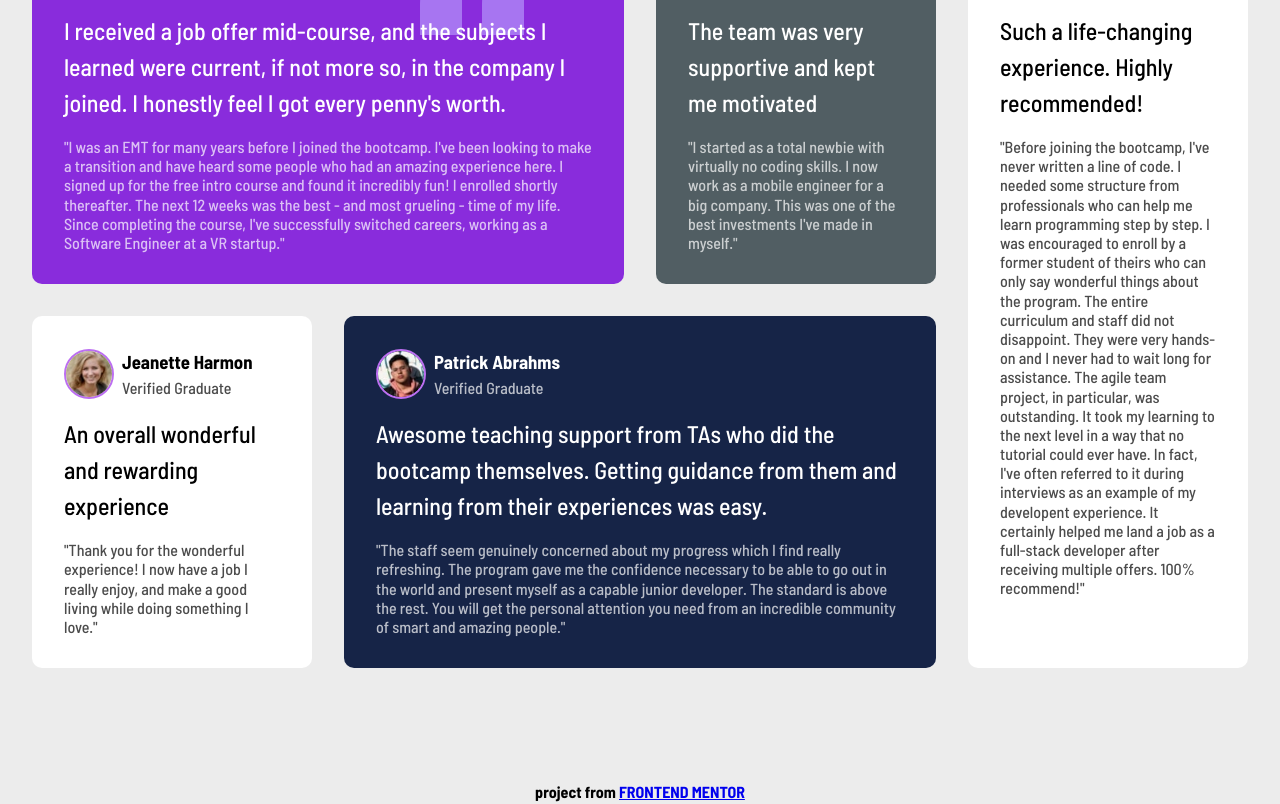
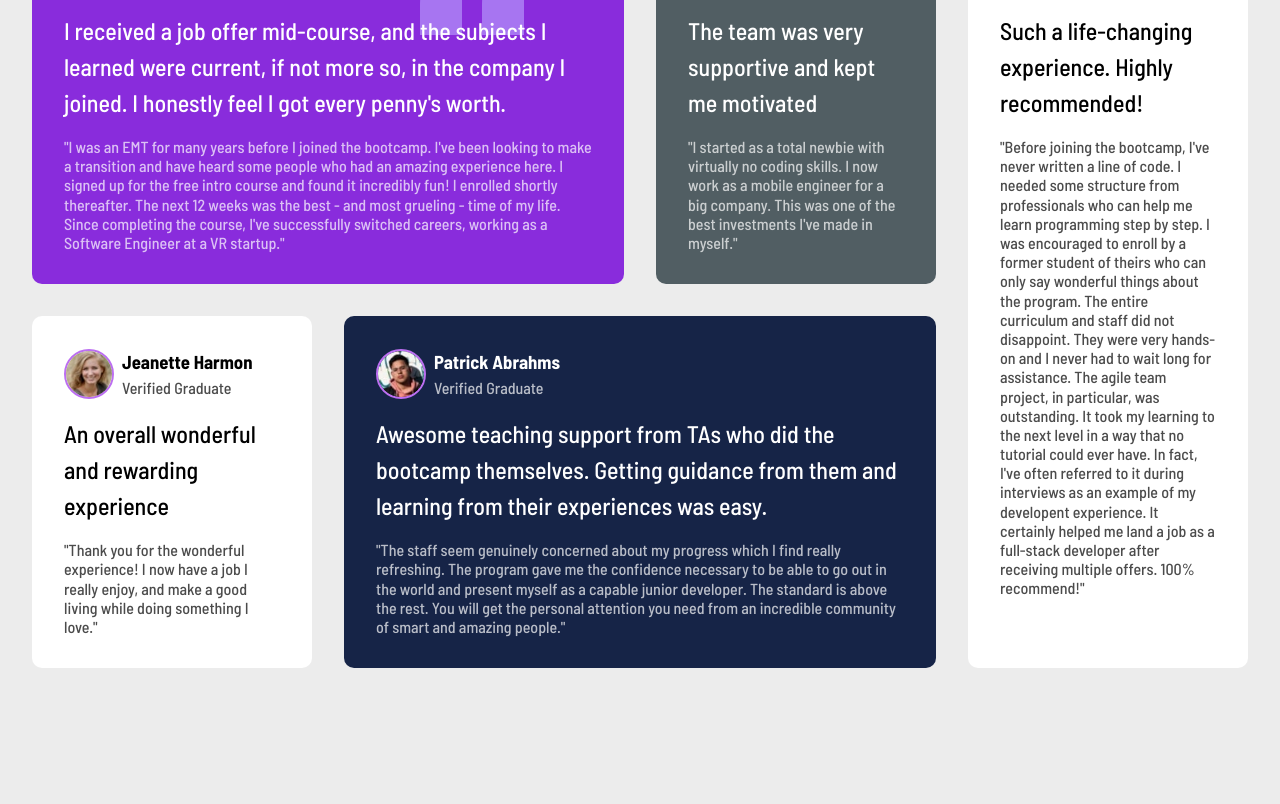
Before and after one commit to soroushmdn/Testimonials-grid-section, a plain HTML site: page index.html in a window 1280 px wide. Shown: the part 199-1003 px from the top of the page. After the commit the page ends 979 px from the top, so only its background shows below. Drawn offline with Linux system fonts and the light colour scheme.

Commit message:
Update index.html

```diff
--- a/index.html
+++ b/index.html
@@ -115,12 +115,6 @@
         </p>
       </div>
     </div>
-    <footer>
-      project from
-      <a
-        href="https://www.frontendmentor.io/challenges/testimonials-grid-section-Nnw6J7Un7"
-        >FRONTEND MENTOR</a
-      >
-    </footer>
+
   </body>
 </html>
```
